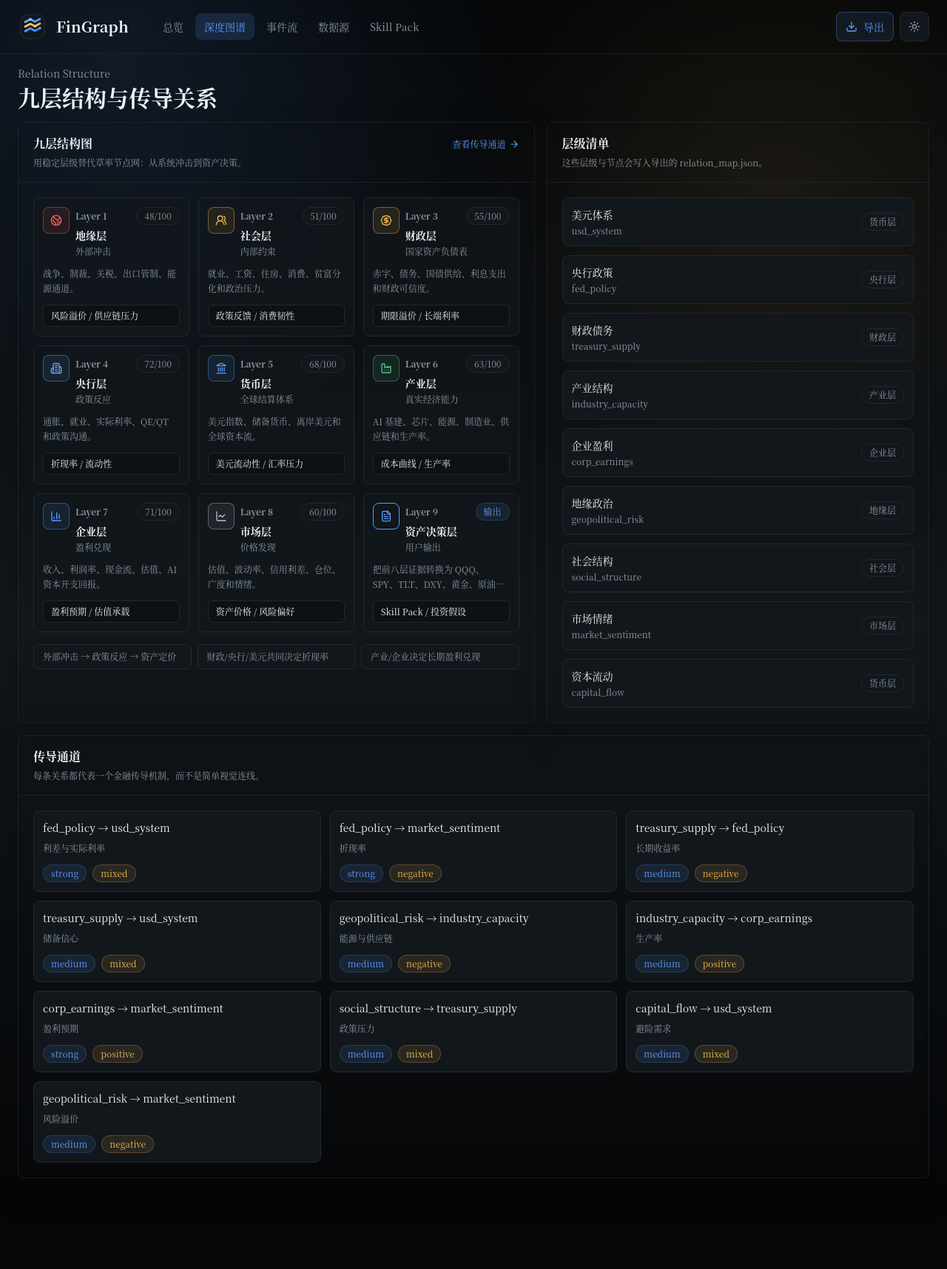
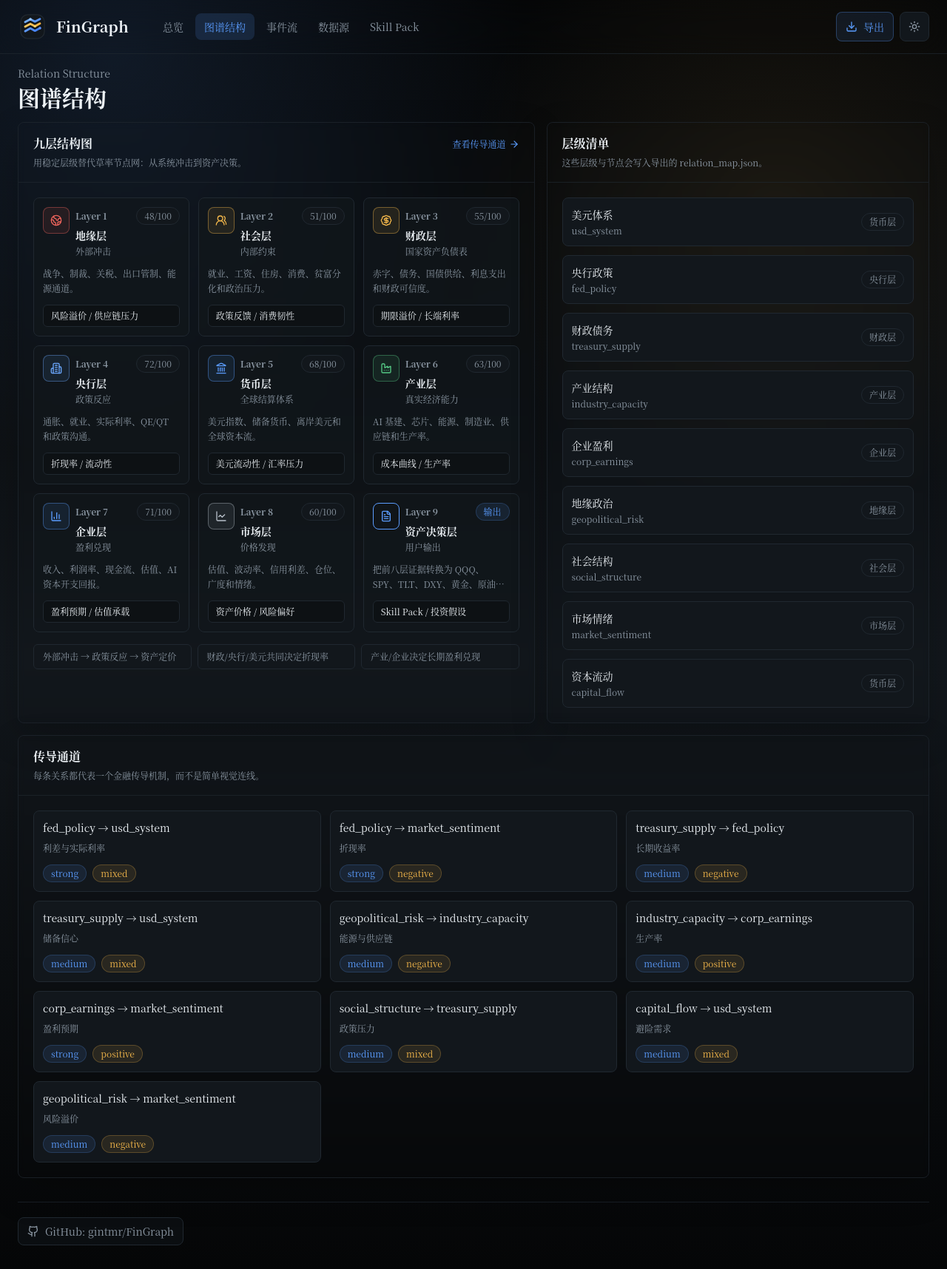
Before and after one commit to gintmr/FinGraph, a Next.js app: page /graph in a window 1280 px wide. Shown: the whole page at 74% size. Before the commit the page ends 1625 px from the top, so only its background shows below. Built offline with nearby package versions, Linux system fonts and the light colour scheme; no server answers.

Commit message:
Update titles and add repository footer

```diff
--- a/app/graph/page.tsx
+++ b/app/graph/page.tsx
@@ -15,7 +15,7 @@ export default async function GraphPage() {
       <div className="space-y-4">
         <div>
           <p className="text-sm text-muted">Relation Structure</p>
-          <h1 className="mt-1 text-3xl font-semibold text-text">九层结构与传导关系</h1>
+          <h1 className="mt-1 text-3xl font-semibold text-text">图谱结构</h1>
         </div>
 
         <div className="grid gap-4 xl:grid-cols-[1.35fr_1fr]">
--- a/components/dashboard/dashboard.tsx
+++ b/components/dashboard/dashboard.tsx
@@ -14,7 +14,7 @@ export function Dashboard({ payload }: { payload: DashboardPayload }) {
       <div className="flex flex-wrap items-end justify-between gap-3">
         <div>
           <p className="text-sm text-muted">Personal Macro Intelligence System</p>
-          <h1 className="mt-1 text-2xl font-semibold text-text sm:text-3xl">总览：美股金融分析图谱</h1>
+          <h1 className="mt-1 text-2xl font-semibold text-text sm:text-3xl">美股金融分析图谱</h1>
         </div>
         <div className="rounded-lg border border-line bg-panel2 px-3 py-2 text-xs text-muted">
           数据模式：{modeLabels[payload.mode]} · {new Date(payload.generatedAt).toLocaleString("zh-CN")}
--- a/components/layout/app-shell.tsx
+++ b/components/layout/app-shell.tsx
@@ -1,4 +1,5 @@
 import type { ReactNode } from "react";
+import { Github } from "lucide-react";
 import { TopNav } from "@/components/layout/top-nav";
 
 export function AppShell({ children }: { children: ReactNode }) {
@@ -6,7 +7,20 @@ export function AppShell({ children }: { children: ReactNode }) {
     <main className="fingraph-bg min-h-screen">
       <div className="min-h-screen">
         <TopNav />
-        <div className="mx-auto w-full max-w-[1840px] px-4 pb-8 pt-4 sm:px-5 lg:px-6">{children}</div>
+        <div className="mx-auto w-full max-w-[1840px] px-4 pb-8 pt-4 sm:px-5 lg:px-6">
+          {children}
+          <footer className="mt-8 border-t border-line/70 pt-5">
+            <a
+              href="https://github.com/gintmr/FinGraph"
+              target="_blank"
+              rel="noreferrer"
+              className="inline-flex items-center gap-2 rounded-lg border border-line bg-panel/75 px-3 py-2 text-sm font-medium text-muted transition hover:border-blue/35 hover:bg-blue/10 hover:text-blue"
+            >
+              <Github className="h-4 w-4" aria-hidden />
+              GitHub: gintmr/FinGraph
+            </a>
+          </footer>
+        </div>
       </div>
     </main>
   );
--- a/components/layout/top-nav.tsx
+++ b/components/layout/top-nav.tsx
@@ -9,7 +9,7 @@ import { cn } from "@/lib/utils/cn";
 
 const navItems = [
   { href: "/", label: "总览" },
-  { href: "/graph", label: "深度图谱" },
+  { href: "/graph", label: "图谱结构" },
   { href: "/events", label: "事件流" },
   { href: "/sources", label: "数据源" },
   { href: "/exports", label: "Skill Pack" }
```
